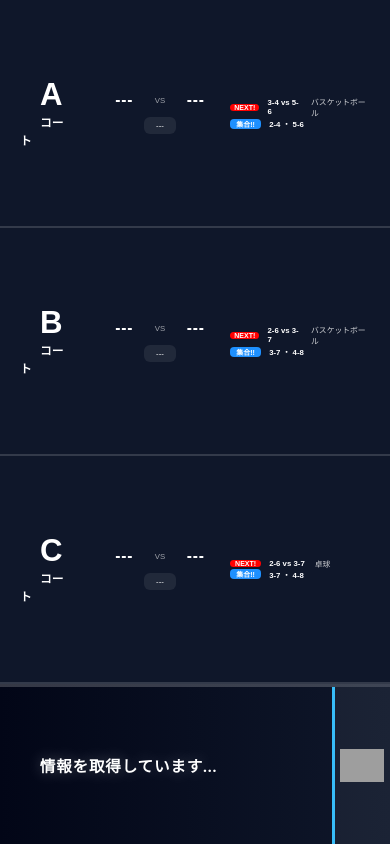
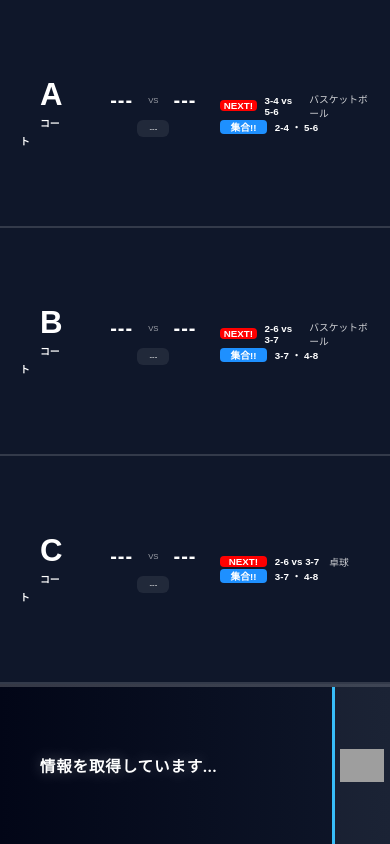
Before and after one commit to LingXuan-Li/kuromaku, a Flask app: page / in a window 390 px wide. Run offline with Flask 3, Linux system fonts and the light colour scheme; data comes from the database, SQL or seed files in the repository; some web fonts are replaced; grey boxes are pictures that could not be loaded.

Commit message:
dashboard.cssとmessage.cssのフォントサイズとレイアウトを調整

```diff
--- a/static/css/dashboard.css
+++ b/static/css/dashboard.css
@@ -40,7 +40,7 @@ body {
 }
 
 .field-name {
-  font-size: 3vw;
+  font-size: 2.5vw;
   font-weight: 900;
   padding: 10px 20px;
 }
@@ -89,18 +89,20 @@ body {
 
 /* チーム枠（崩れ防止） */
 .team {
-  min-width: 8vw;
+  min-width: 0;
+  flex: 1;
   text-align: center;
 }
 
 /* チーム名 */
 .team-name-x,
 .team-name-y {
-  font-size: 4vw;
+  font-size: clamp(20px, 5vw, 70px);
   font-weight: 900;
   letter-spacing: 0.05em;
-  text-shadow: 0 0 15px rgba(255,255,255,0.25);
   white-space: nowrap;
+  overflow: hidden;
+  text-overflow: ellipsis;
 }
 
 /* VS */
@@ -116,11 +118,12 @@ body {
   padding: 4px 12px;
   background: rgba(255,255,255,0.08);
   border-radius: 6px;
+  min-width: 0;
 }
 
 /* ===== 右：NEXT / 集合 ===== */
 .next-info {
-  width: 40%;
+  width: 45%;
   display: flex;
   flex-direction: column;
   justify-content: center;
@@ -136,15 +139,15 @@ body {
 /* ラベル共通 */
 .next,
 .gathering {
-  font-size: 1.8vw;
+  font-size: 2.5vw;
   font-weight: bold;
-  padding: 4px 10px;
+  padding: 0 0.5em;
   margin-right: 8px;
   border-radius: 4px;
   display: inline-flex;
   align-items: center;
   justify-content: center;
-  width: 8vw;
+  width: 12vw;
   padding: 0;
   text-align: center;
 }
@@ -164,14 +167,14 @@ body {
 /* チーム名 */
 .next-team,
 .gathering-team {
-  font-size: 2vw;
+  font-size: 2.5vw;
   font-weight: 900;
-  min-width: 8vw; /* 崩れ防止 */
+  min-width: 0; /* 崩れ防止 */
 }
 
 /* NEXTの試合名 */
 .next-game-name {
-  font-size: 2vw;
+  font-size: 2.5vw;
   margin-left: 10px;
   opacity: 0.8;
 }
@@ -182,9 +185,6 @@ body {
   content: "---";
   opacity: 0.6;
 }
-
-/* test */
-
 
 /* ===== インフォメーションバー ===== */
 .info-bar {
```
Also changed, not shown: static/css/message.css (+9 -7 lines).
